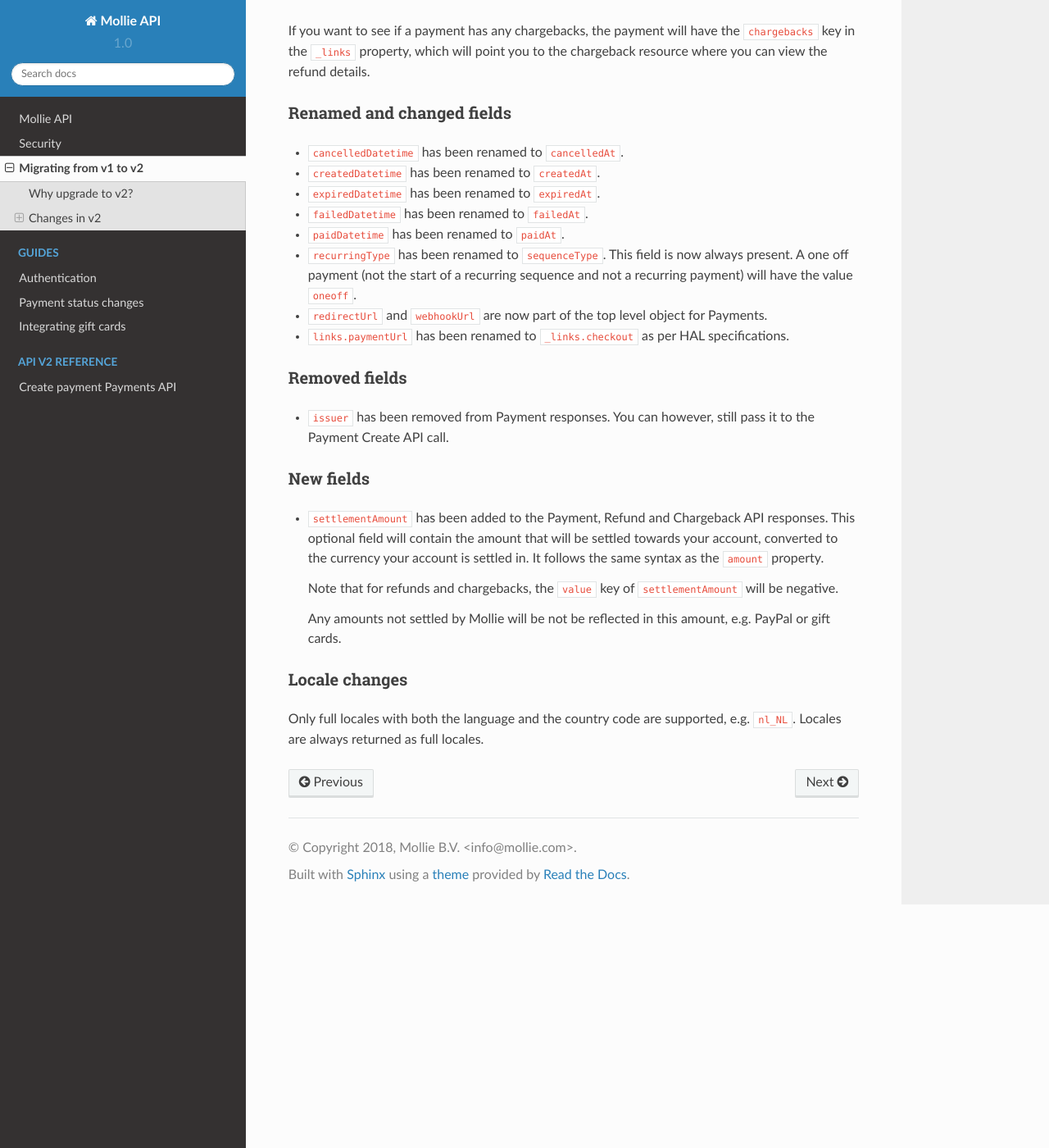
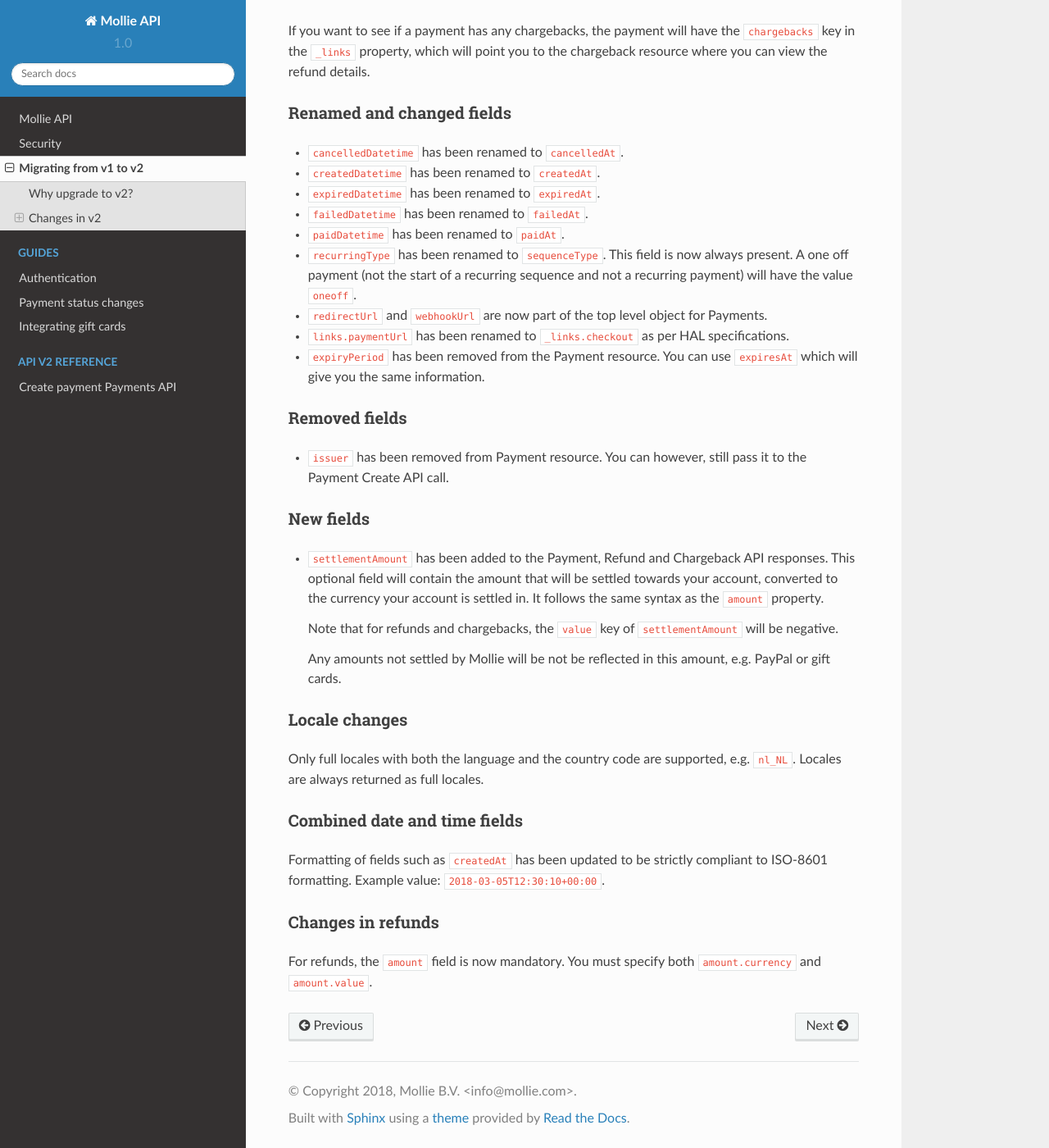
Before and after one commit to zsparal/api-documentation, a Sphinx documentation site: the page built from source/migrating-v1-to-v2.rst, in a window 1280 px wide and 1400 px high, scrolled down 1251 px. Shown: the whole window at 82% size. Built offline with Sphinx 7.4.7 and the Read the Docs theme 2.0.0, drawn with Linux system fonts in a browser that asks for light colours.

Commit message:
More updates

```diff
--- a/source/migrating-v1-to-v2.rst
+++ b/source/migrating-v1-to-v2.rst
@@ -62,18 +62,19 @@
   start of a recurring sequence and not a recurring payment) will have the value ``oneoff``.
 * ``redirectUrl`` and ``webhookUrl`` are now part of the top level object for Payments.
 * ``links.paymentUrl`` has been renamed to ``_links.checkout`` as per HAL specifications.
+* ``expiryPeriod`` has been removed from the Payment resource. You can use ``expiresAt`` which will give you the same
+  information.
 
 Removed fields
 ^^^^^^^^^^^^^^
-* ``issuer`` has been removed from Payment responses. You can however, still pass it to the Payment Create API call.
+* ``issuer`` has been removed from Payment resource. You can however, still pass it to the Payment Create API call.
 
 New fields
 ^^^^^^^^^^
 
 * ``settlementAmount`` has been added to the Payment, Refund and Chargeback API responses. This optional field will
-  contain
-  the amount that will be settled towards your account, converted to the currency your account is settled in. It follows
-  the same syntax as the ``amount`` property.
+  contain the amount that will be settled towards your account, converted to the currency your account is settled in. It
+  follows the same syntax as the ``amount`` property.
 
   Note that for refunds and chargebacks, the ``value`` key of ``settlementAmount`` will be negative.
 
@@ -84,3 +85,14 @@
 
 Only full locales with both the language and the country code are supported, e.g. ``nl_NL``. Locales are always returned
 as full locales.
+
+Combined date and time fields
+^^^^^^^^^^^^^^^^^^^^^^^^^^^^^
+
+Formatting of fields such as ``createdAt`` has been updated to be strictly compliant to ISO-8601 formatting. Example
+value: ``2018-03-05T12:30:10+00:00``.
+
+Changes in refunds
+^^^^^^^^^^^^^^^^^^
+
+For refunds, the ``amount`` field is now mandatory. You must specify both ``amount.currency`` and ``amount.value``.
```
